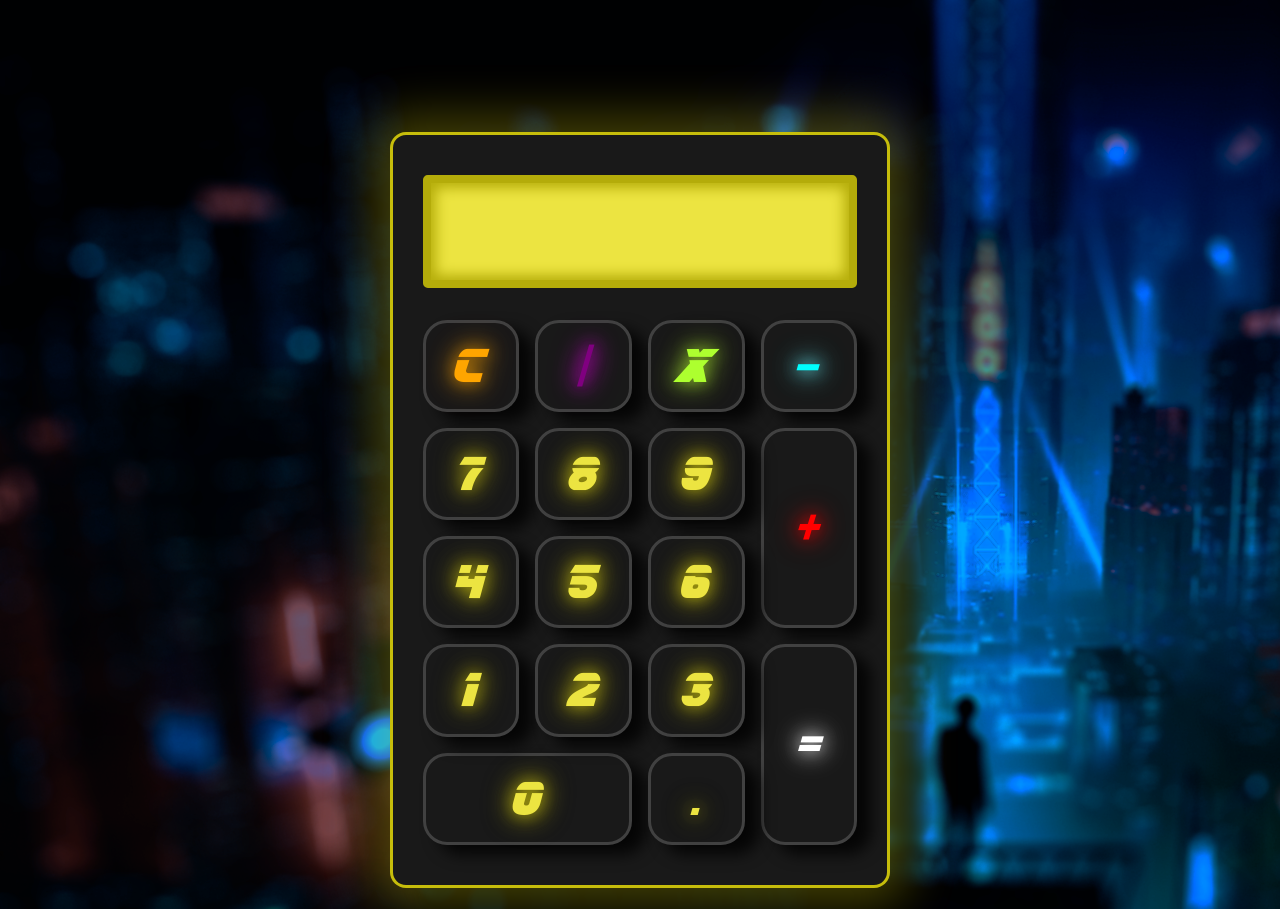
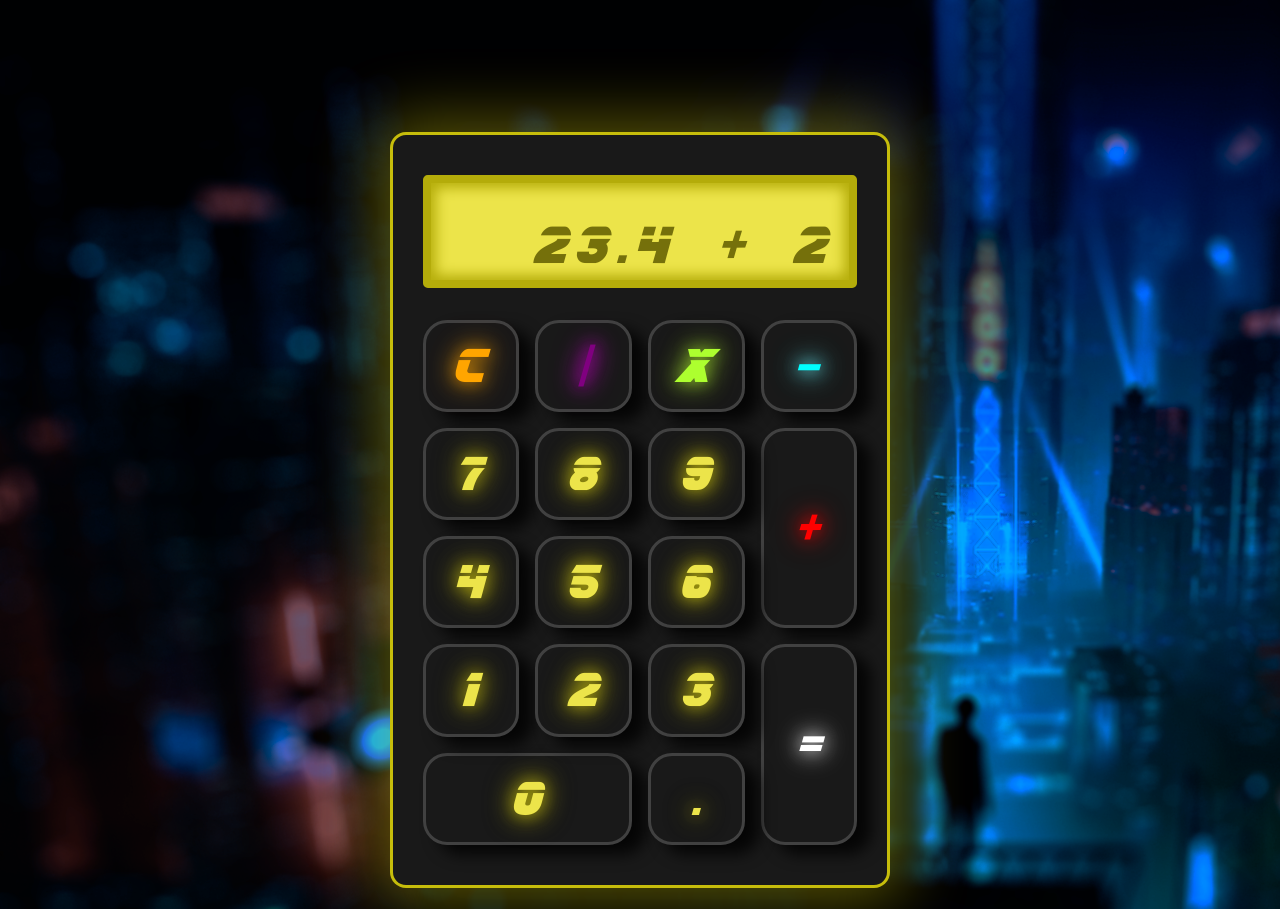
Before and after one commit to Paradigm-Web/Simple-Calculator, a plain HTML site: page index.html in a window 1280 px wide. Shown: the top 909 px of the page. Drawn offline with Linux system fonts and the light colour scheme.

Commit message:
js start, screentext template

```diff
--- a/app.js
+++ b/app.js
@@ -0,0 +1,19 @@
+function add(num1, num2) {
+    return num1 + num2;
+}
+
+function subtract(num1, num2) {
+    return num1 - num2;
+}
+
+function divide(num1, num2) {
+    return num1 / num2;
+}
+
+function multiply(num1, num2) {
+    return num1 * num2;
+}
+
+function operate(num1, num2, operand) {
+    operand(num1, num2);
+}
--- a/index.html
+++ b/index.html
@@ -13,7 +13,9 @@
         <div class="header"></div>
         <div class="container">
             <div class="calculator cyber-glow">
-                <div class="screen-wrapper"></div>
+                <div class="screen-wrapper">
+                    <div class="screen">23.4 + 2</div>
+                </div>
                 <div class="buttons-wrapper">
                     <button id="clear" class="clear" value="clear">C</button>
                     <button id="divide" class="op" value="/">/</button>
--- a/styles.css
+++ b/styles.css
@@ -21,10 +21,11 @@
     --slow-trans: all 0.3s ease-out;
     --fast-trans: all 0.75s ease-out;
 
-    --cyber: rgb(236, 228, 65);
+    --cyber: rgb(236, 228, 74);
     --cyber-dark: rgb(180, 172, 10);
+    --cyber-darkest: rgb(117, 112, 11);
     --cyber-1: rgba(218, 208, 11, 0.9);
-    --cyber-shad: rgba(218, 208, 11, 0.3);
+    --cyber-shad: rgba(218, 208, 11, 0.4);
     --cyber-btn: rgb(65, 65, 65);
     --aqua: #23D3C6;
 
@@ -47,7 +48,7 @@
 }
 @keyframes border-glow {
     from {
-        box-shadow: 0 0 3em 1.1em var(--cyber-shad), 1.85em 1.85em 1.2em rgba(0, 0, 0, 0.8);
+        box-shadow: 0 0 4em 0.8em var(--cyber-shad), 1.85em 1.85em 1.2em rgba(0, 0, 0, 0.8);
     }
     to {
         box-shadow: 0 0 6em 1.8em var(--cyber-shad), 1.85em 1.85em 1.2em rgba(0, 0, 0, 0.8);
@@ -122,7 +123,7 @@ text-glow-white {
     box-sizing: border-box;
     margin: 0;
     padding: 0;
-    letter-spacing: .15em;
+    letter-spacing: .1em;
     font-family: BladeRunner;
     /* outline: 1px solid red; */
 }
@@ -164,6 +165,7 @@ body {
     -webkit-animation: border-glow 2.5s ease-in-out infinite alternate;
     -moz-animation: border-glow 2.5s ease-in-out infinite alternate;
     animation: border-glow 2.5s ease-in-out infinite alternate;
+    /* box-shadow: inset 0 0 1em .5em var(--cyber-shad); */
     border: 3px solid var(--cyber-1);
     background-color: var(--vsc-darkest);
     width: 500px;
@@ -182,6 +184,19 @@ body {
     border-radius: .3em;
     border: 8px solid var(--cyber-dark);
     box-shadow: inset 0 0 .8em .3em var(--cyber-dark);
+    display: flex;
+    justify-content: end;
+    flex-direction: column;
+    align-items: flex-end;
+}
+
+.screen {
+    color: var(--cyber-darkest);
+    padding: .25em .3em 0 .2em;
+    text-align: right;
+    font-size: 3.3em;
+    height: 80%;
+    width: 90%;
 }
 
 .buttons-wrapper {
```
